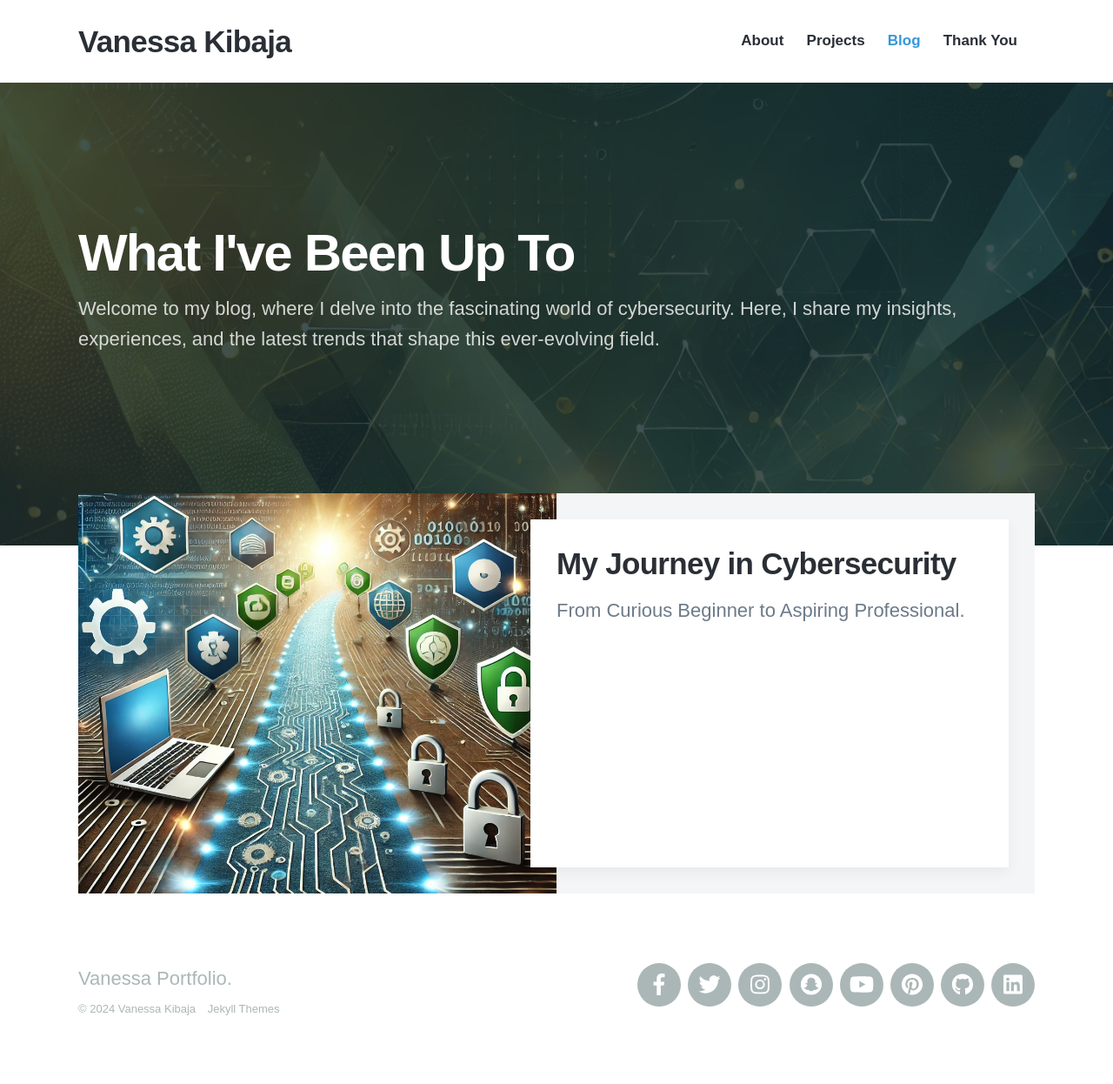
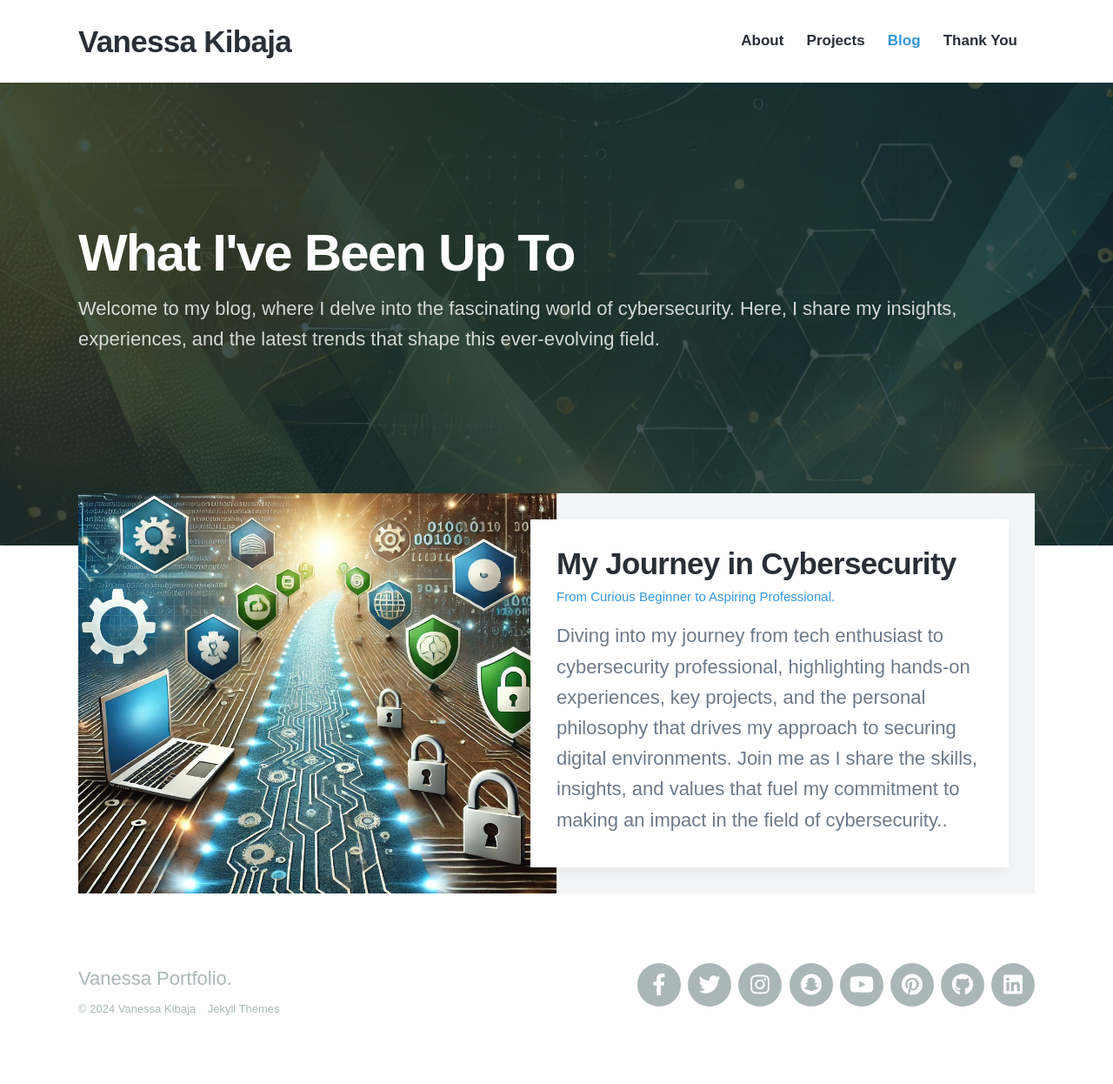
Before and after one commit to vkibaja/vkibaja.github.io, a Jekyll site: the page built from blog/index.html, in a window 1280 px wide. Shown: the whole page at 87% size. Built offline with Jekyll 4.4.1, drawn with Linux system fonts in a browser that asks for light colours; nearby versions of some CDN libraries; some web fonts are replaced; the list of posts is cut into pages by our own code.

Commit message:
Update 2024-07-22-first-post.md
Added a description and a subtitle.

```diff
--- a/_posts/2024-07-22-first-post.md
+++ b/_posts/2024-07-22-first-post.md
@@ -1,7 +1,8 @@
 ---
 title: 'My Journey in Cybersecurity'
+subtitle: 'From Curious Beginner to Aspiring Professional.'
 date: 2024-07-22 00:00:00
-description: From Curious Beginner to Aspiring Professional.
+description: Diving into my journey from tech enthusiast to cybersecurity professional, highlighting hands-on experiences, key projects, and the personal philosophy that drives my approach to securing digital environments. Join me as I share the skills, insights, and values that fuel my commitment to making an impact in the field of cybersecurity..
 featured_image: '/images/demo/My-Journey-to-Cybersecurity.jpg'
 ---
 
```
